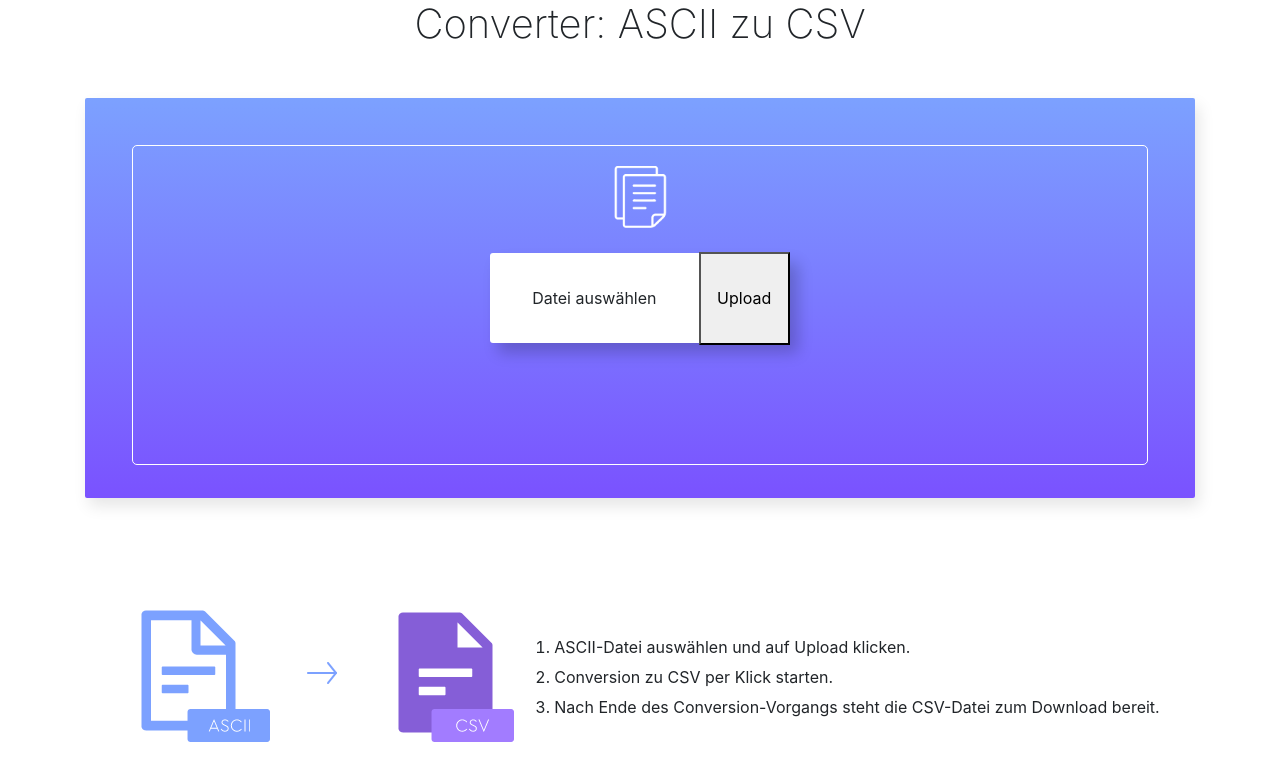
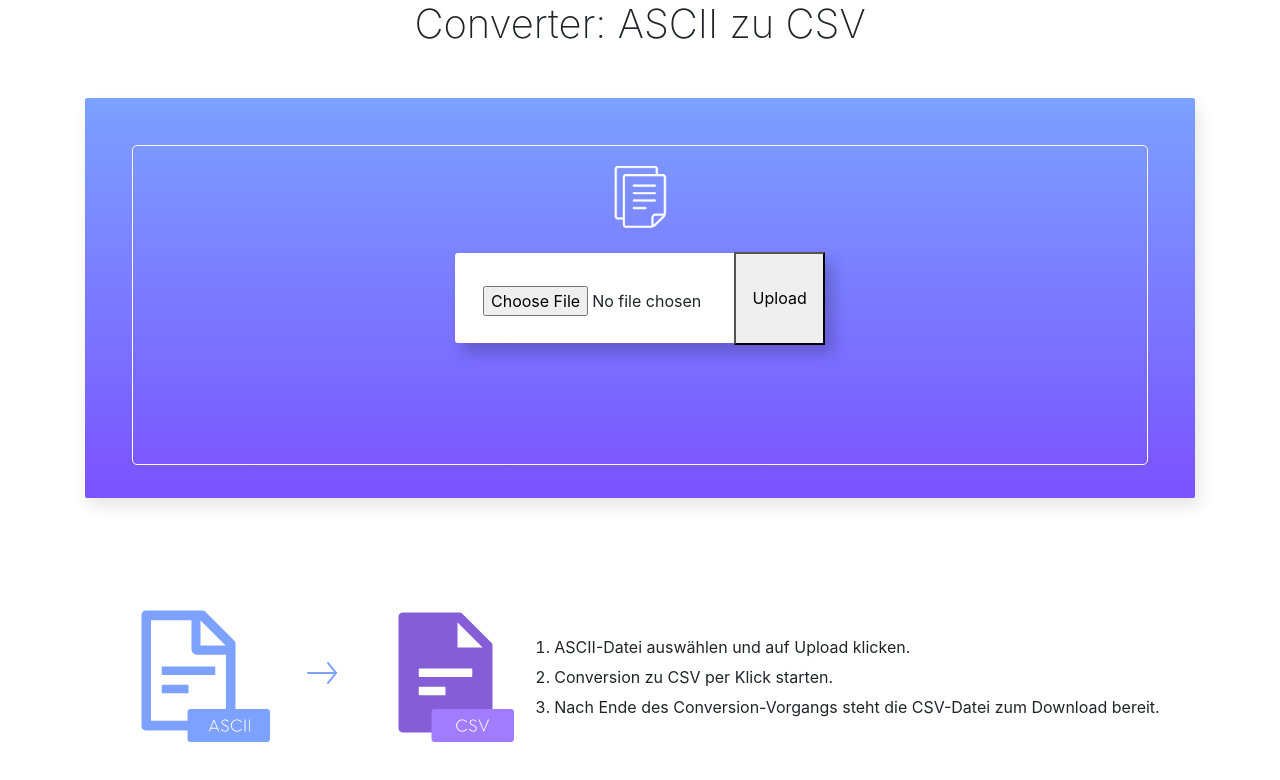
Before and after one commit to Permatech-IT/converter-application-frontend, a React (Create React App) app: page / in a window 1280 px wide. Shown: the top 780 px of the page. Built offline with nearby package versions, Linux system fonts and the light colour scheme.

Commit message:
change in input file

```diff
--- a/src/component/Upload/upload.css
+++ b/src/component/Upload/upload.css
@@ -18,7 +18,7 @@
   top: 50%;
   left: 50%;
   transform: translate(-50%, -50%);
-  width: 300px;
+  width: 370px;
   height: 90px;
   border-radius: 3px;
   box-shadow: 8px 10px 15px 0 rgba(0, 0, 0, 0.2);
@@ -45,7 +45,7 @@ h1 {
 }
 
 .dropzone {
-  width: 208px;
+  width: 280px;
   height: 80px;
   border: 28px dashed #fff;
   border-radius: 3px;
@@ -57,12 +57,12 @@ h1 {
 }
 
 .upload-input {
-  position: absolute;
+  /* position: absolute;
   top: -62px;
-  left: 0;
+  left: 0; */
   width: 100%;
-  height: 100%;
-  opacity: 0;
+  /* height: 100%;
+  opacity: 0; */
 }
 .upload-input .one {
   position: absolute;
--- a/src/component/Upload/upload.js
+++ b/src/component/Upload/upload.js
@@ -12,10 +12,11 @@ function Fileupload() {
   const [fileName, setFileName] = useState("");
   const [showText, setShowText] = useState(false);
   const saveFile = (e) => {
+    if (e.target.files && e.target.files.length > 0) {
     setFile(e.target.files[0]);
     setFileName(e.target.files[0].name);
+  }
   };
-
   const uploadFile = async (e) => {
     const formData = new FormData();
     formData.append("file", file);
@@ -58,7 +59,7 @@ function Fileupload() {
                   onChange={saveFile}
                   accept=".asc"
                 />
-                Datei auswählen
+
               </label>
             </div>
             <button className="upload-btn" onClick={uploadFile}>
```
